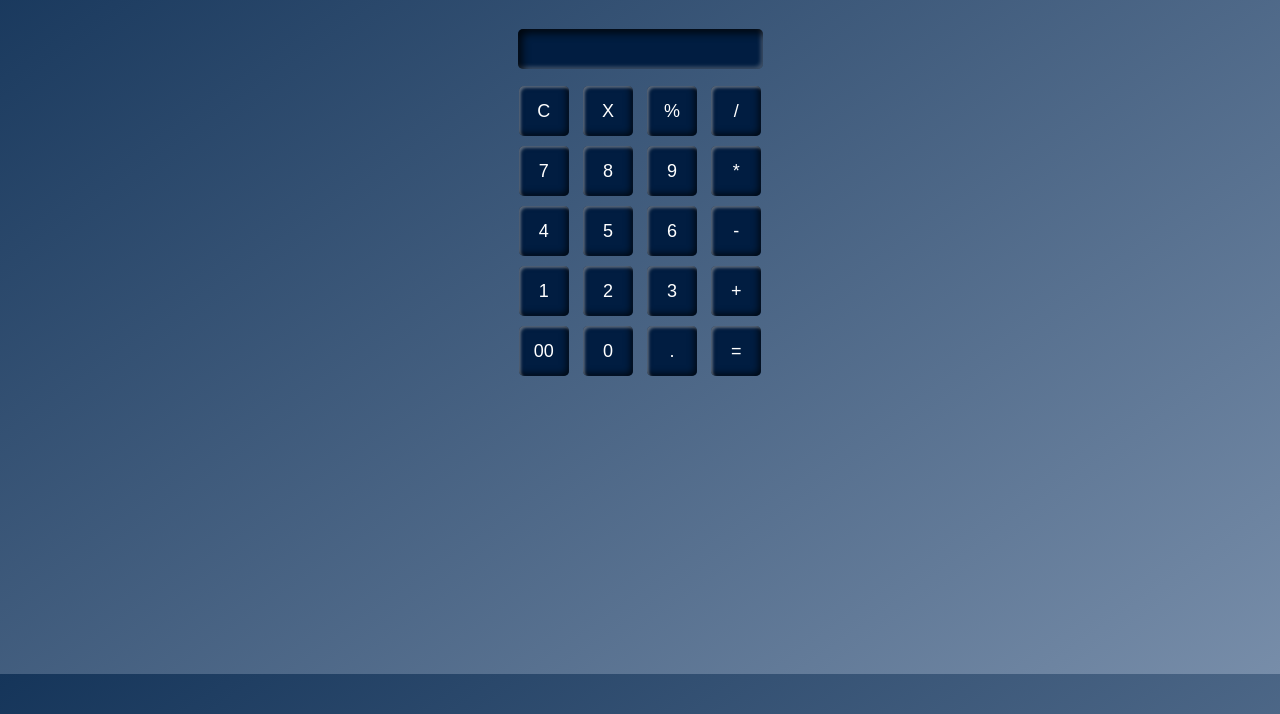
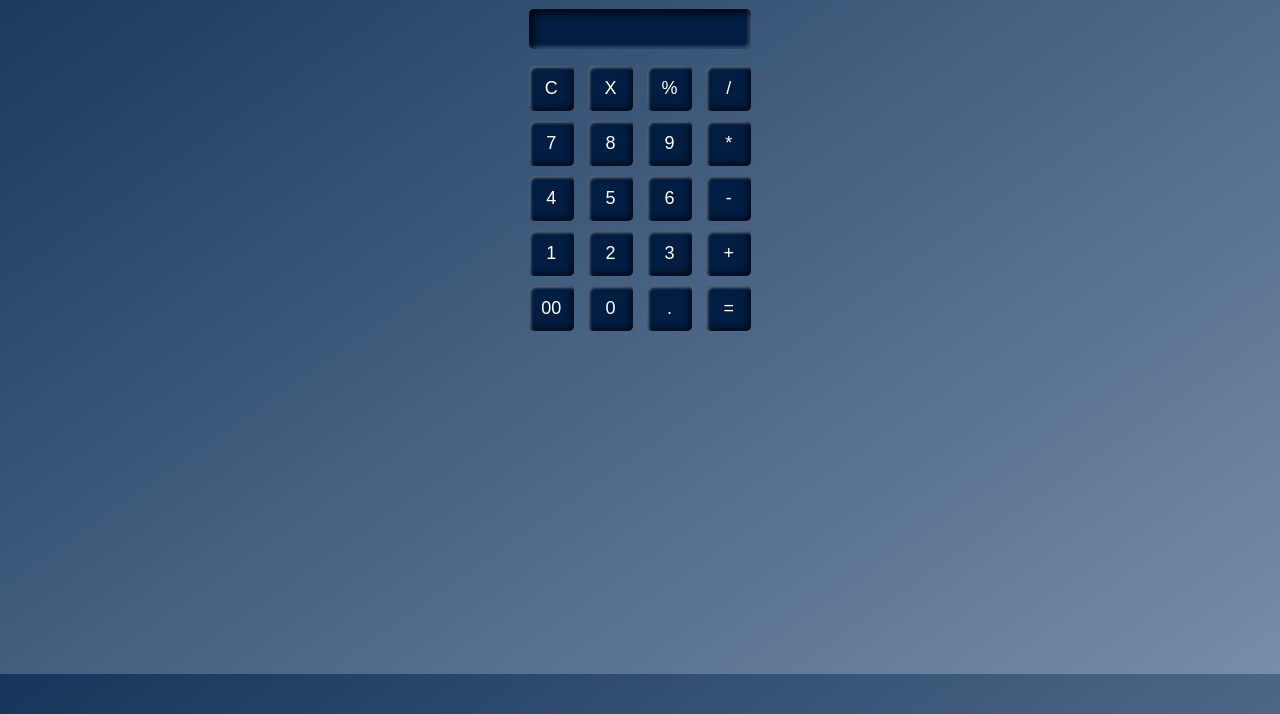
Before and after one commit to NiranjanDeb/Calculator, a plain HTML site: page index.html in a window 1280 px wide. Shown: the part 86-800 px from the top of the page. Drawn offline with Linux system fonts and the light colour scheme.

Commit message:
add media

```diff
--- a/style.css
+++ b/style.css
@@ -21,8 +21,8 @@ body{
     align-items: center;
 }
 button{
-    width: 50px;
-    height: 50px;
+    width: 45px;
+    height: 45px;
     padding: 5px;
     font-size: 18px;
     margin: 5px 5px;
@@ -39,7 +39,7 @@ button{
     background-color: #011d41;
     color: #fff;
     box-shadow:inset 4px 4px 8px rgba(0, 0, 0, 0.817), inset -2px -2px 4px rgba(255, 255, 255, 0.301);
-    width: 245px;
+    width: 222px;
     height: 40px;
     border-radius: 5px;
     border: none;
@@ -50,3 +50,8 @@ button{
     font-size: 15px;
     /* box-shadow: inset 4px 4px 8px rgba(0,0,0,0.4); */
 }
+@media only screen and (min-width:340px) {
+   .container{
+    margin: 0 50px;
+   }
+}
```
